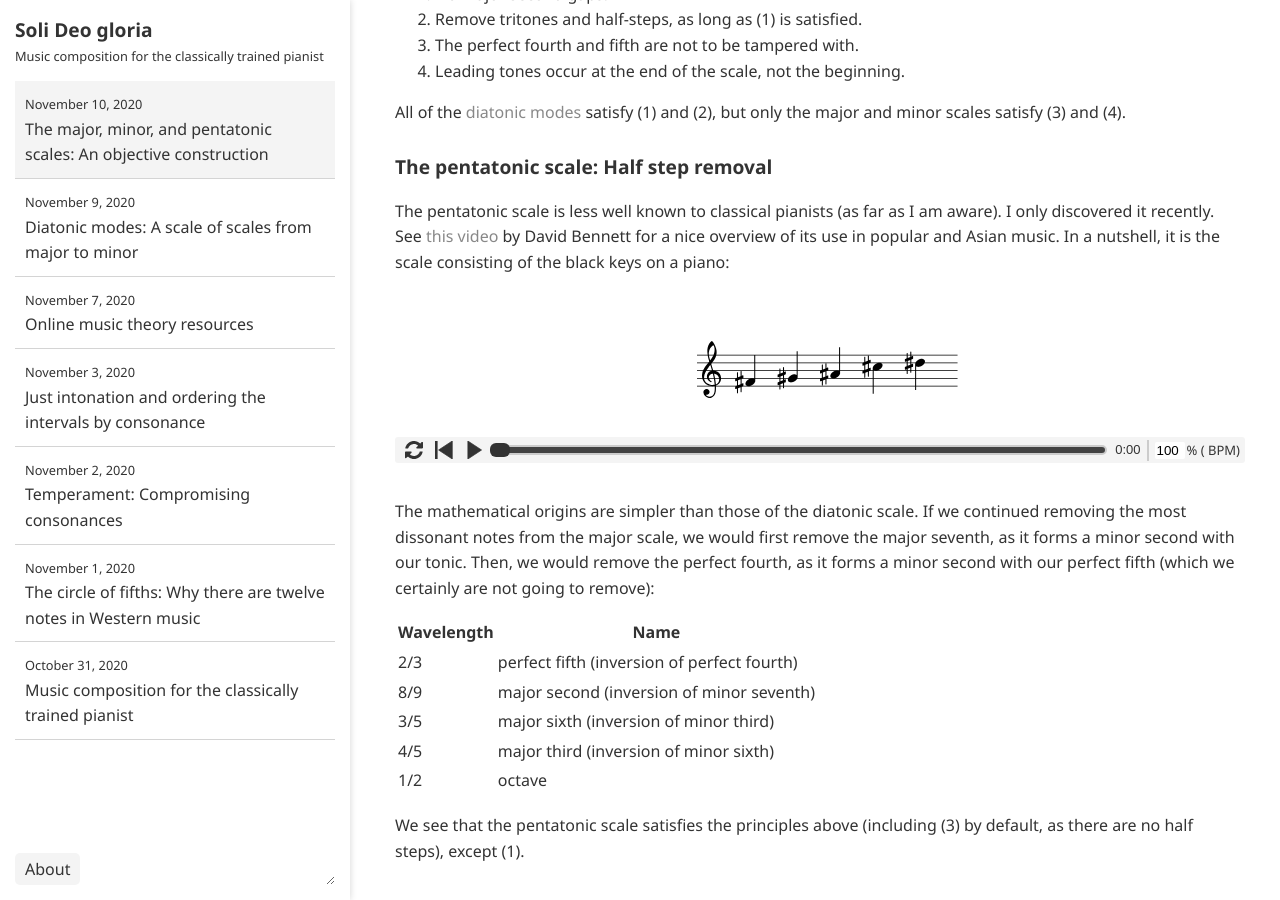
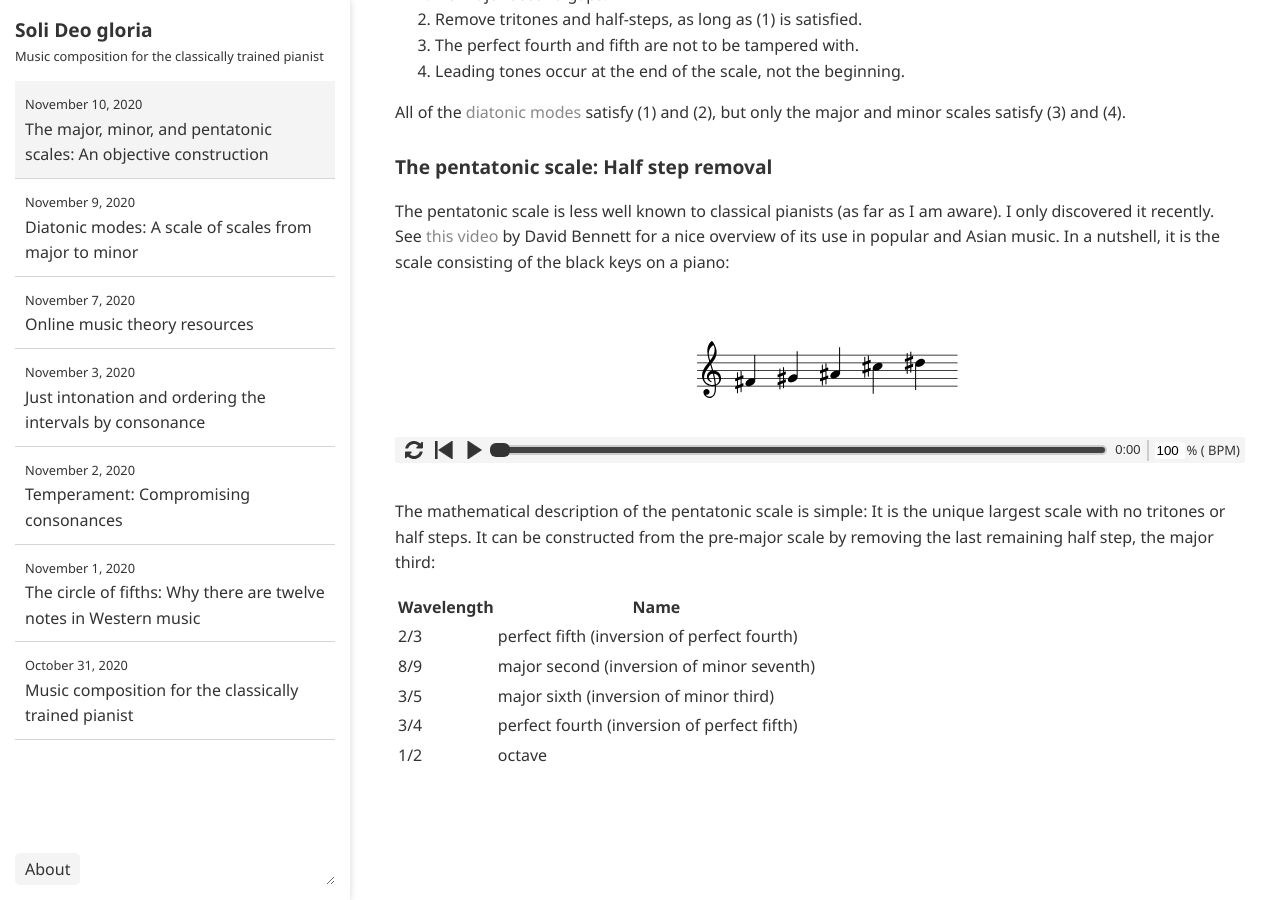
Before and after one commit to ansyblenetwork/sdg, a Jekyll site: the page built from _posts/2020-11-10-the-major-minor.md, in a window 1280 px wide and 900 px high, scrolled down 1782 px. Built offline with Jekyll 4.4.1, drawn with Linux system fonts in a browser that asks for light colours.

Commit message:
Update 2020-11-10-the-major-minor.md

```diff
--- a/_posts/2020-11-10-the-major-minor.md
+++ b/_posts/2020-11-10-the-major-minor.md
@@ -73,14 +73,12 @@
 `);
 </script>
 
-The mathematical origins are simpler than those of the diatonic scale. If we continued removing the most dissonant notes from the major scale, we would first remove the major seventh, as it forms a minor second with our tonic. Then, we would remove the perfect fourth, as it forms a minor second with our perfect fifth (which we certainly are not going to remove):
+The mathematical description of the pentatonic scale is simple: It is the unique largest scale with no tritones or half steps. It can be constructed from the pre-major scale by removing the last remaining half step, the major third:
 
 | Wavelength | Name |
 | ------------- | ------------- |
 | 2/3 | perfect fifth (inversion of perfect fourth) |
 | 8/9 | major second (inversion of minor seventh)  |
 | 3/5 | major sixth (inversion of minor third) |
-| 4/5 | major third (inversion of minor sixth) |
+| 3/4 | perfect fourth (inversion of perfect fifth) |
 | 1/2 | octave |
-
-We see that the pentatonic scale satisfies the principles above (including (3) by default, as there are no half steps), except (1).
```
